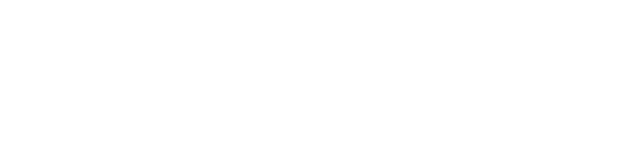
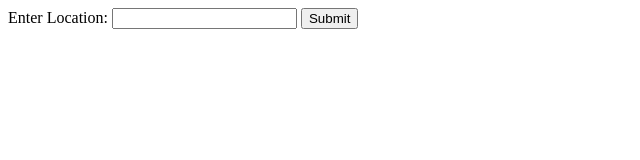
Before and after one commit to jonfranche/Weather, a plain HTML site: page index.html in a window 1280 px wide. Shown: the whole page, without its empty margins (0-640 px from the left). Drawn offline with Linux system fonts and the light colour scheme.

Commit message:
added text box for user to submit location

```diff
--- a/index.html
+++ b/index.html
@@ -8,6 +8,11 @@
         <link rel="stylesheet" href="main.css">
     </head>
     <body>
+        <form>
+            <span>Enter Location: </span>
+            <input type="text" id="location">
+            <input type="submit" id="submit">
+        </form>
     </body>
     <script src="main.js"></script>
 </html>
--- a/main.js
+++ b/main.js
@@ -1,7 +1,9 @@
 
 const apiKey = "66d4b6288d87d0f8fe671b63d5ffa59d";
+const userLocation = document.getElementById("location");
+const submitBttn = document.getElementById("submit");
 
-function getWeather(location) {
+async function getWeather(location) {
     fetch(`https:api.openweathermap.org/data/2.5/weather?q=${location}&appid=${apiKey}`, {mode: 'cors'})
         .then(function(response) {
             return response.json();
@@ -10,3 +12,7 @@ function getWeather(location) {
             console.log(response)
         });
 }
+
+submitBttn.addEventListener('click', function() {
+    getWeather(`${userLocation.value}`);
+});
```
